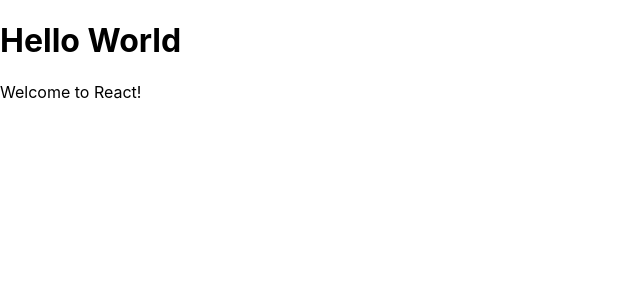
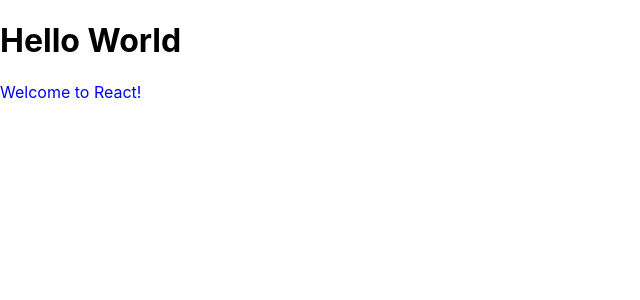
Before and after one commit to jsmartdev/ztm-robofriends, a React (Create React App) app: page / in a window 1280 px wide. Shown: the top 300 px of the page, without its empty margins (0-640 px from the left). Built offline with nearby package versions, Linux system fonts and the light colour scheme.

Commit message:
set color of p tags

```diff
--- /dev/null
+++ b/src/Hello.css
@@ -0,0 +1,3 @@
+p {
+  color: blue;
+}
--- a/src/Hello.js
+++ b/src/Hello.js
@@ -1,4 +1,5 @@
 import React from 'react';
+import './Hello.css';
 
 class Hello extends React.Component{
   render() {
```
